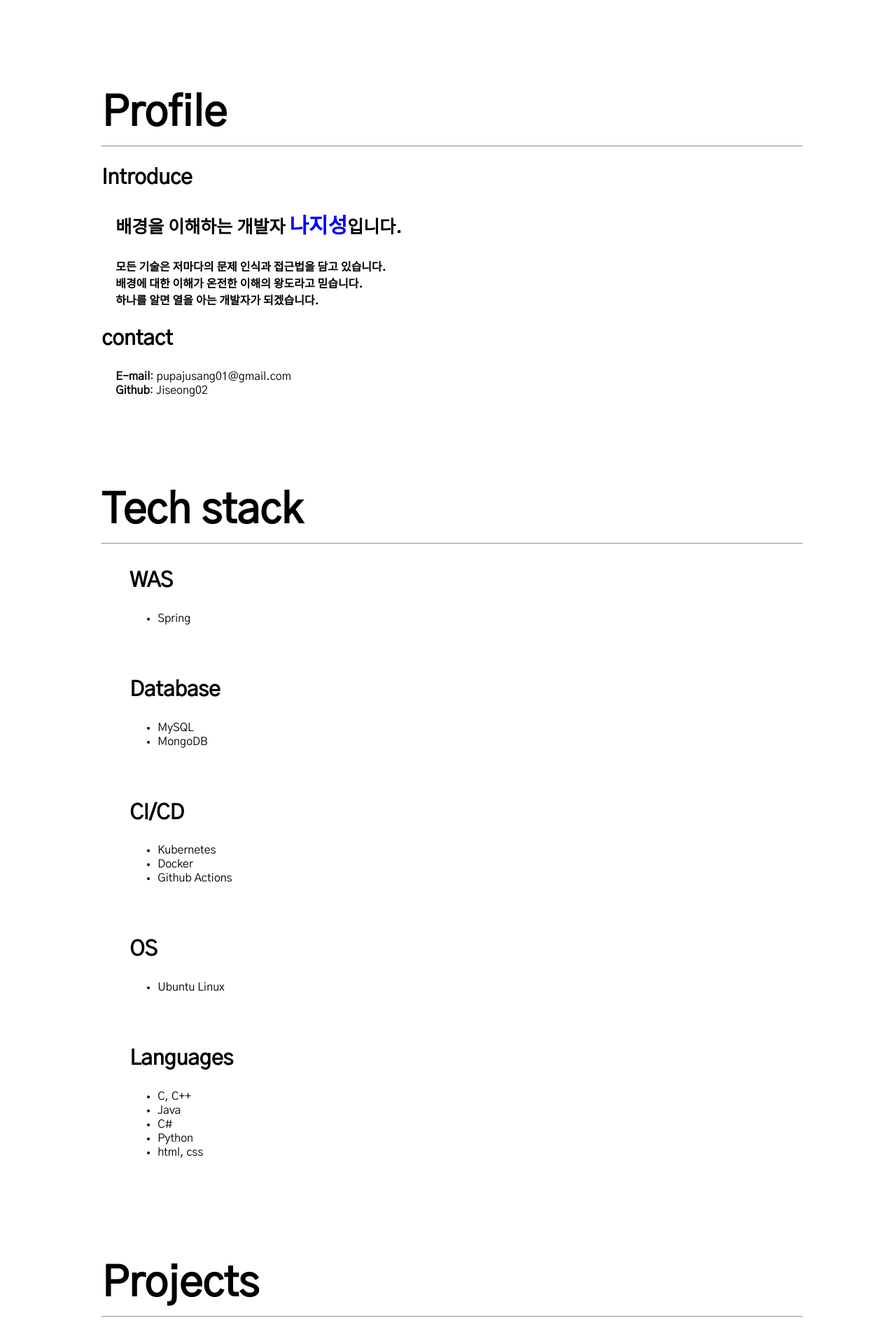
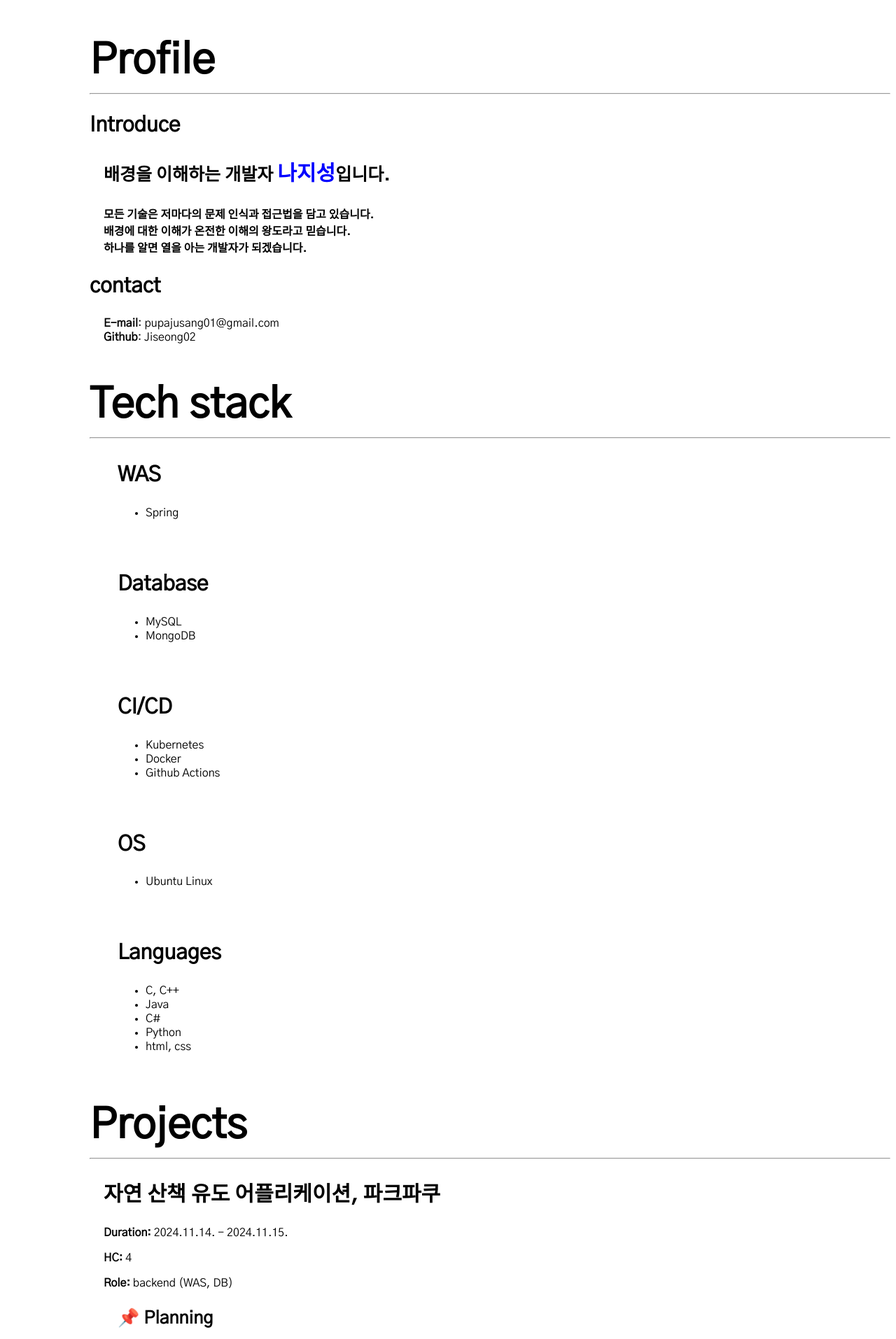
Before and after one commit to Jiseong02/Jiseong02.github.io, a Jekyll site: the page built from index.md, in a window 1280 px wide. Shown: the top 1914 px of the page at 70% size. Built offline with Jekyll 4.4.1, drawn with Linux system fonts in a browser that asks for light colours.

Commit message:
디자인 변경

```diff
--- a/assets/css/style.css
+++ b/assets/css/style.css
@@ -1,7 +1,7 @@
 @import url('https://fonts.googleapis.com/css2?family=Gothic+A1&display=swap');
 body {
 	font-family: "Gothic A1", serif;
-	margin-left:20px;
+	margin-left: 10%;
 }
 h1 {
 	font-size:60px;
@@ -35,6 +35,5 @@
   	box-sizing: border-box;
 }
 .part_container {
-	margin:10%;
 	text-align:left;
 }
```
